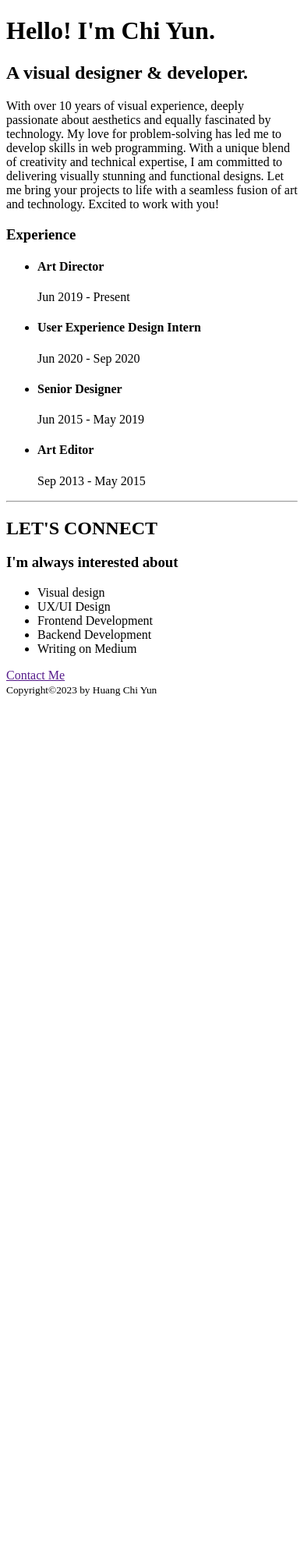
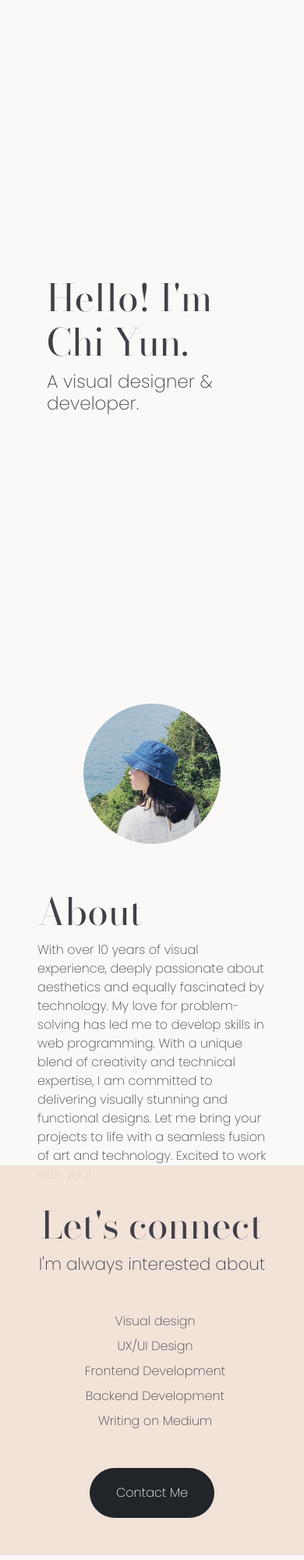
Before and after one commit to Chiyun-H/html-portfolio, a plain HTML site: page index.html in a window 390 px wide. Shown: the top 2000 px of the page at 78% size. Before the commit the page ends 901 px from the top, so only its background shows below. Drawn offline with nearby package versions, Linux system fonts and the light colour scheme.

Commit message:
Add files via upload

```diff
--- a/index.html
+++ b/index.html
@@ -3,48 +3,79 @@
 <head>
     <meta charset="UTF-8">
     <meta name="viewport" content="width=device-width, initial-scale=1.0">
+    <link href="https://cdn.jsdelivr.net/npm/bootstrap@5.3.1/dist/css/bootstrap.min.css" rel="stylesheet" integrity="sha384-4bw+/aepP/YC94hEpVNVgiZdgIC5+VKNBQNGCHeKRQN+PtmoHDEXuppvnDJzQIu9" crossorigin="anonymous">
+    <link rel="stylesheet" href="./style.css">
+    <link rel="preconnect" href="https://fonts.googleapis.com">
+    <link rel="preconnect" href="https://fonts.gstatic.com" crossorigin>
+    <link href="https://fonts.googleapis.com/css2?family=Bodoni+Moda:opsz@6..96&family=Poppins:wght@200&display=swap" rel="stylesheet">
+
     <title>Chi Yun | Visual Designer & Developer</title>
+
 </head>
 <body>
-    <h1>Hello!  I'm Chi Yun. </h1>
-    <h2>A visual designer & developer.</h2>
-        <p>With over 10 years of visual experience, deeply passionate about aesthetics and equally fascinated by technology.
+ <!--header-area-->
+
+ <!--hero-area-->
+    <section class="hero-area">
+        <div class="container hero-container">
+            <h1 class="hero-text hero-area-hello mt-5 mb-2 px-5">Hello!  I'm Chi Yun. </h1>
+            <h3 class="hero-text px-5">A visual designer & developer.</h3>
+
+        </div>
+
+    </section>
+ <!--experience-->
+    <section class="experience-area">
+        <div class="container experience-container">
+            <div class="row align-items-center justify-content-evenly my-5">
+                <img class="avator col-2" src="./images/IMG_2237-head.jpg" alt="profile picture">
+                <div class="col-xl-8 p-5">
+                    <h2 class="experience-title">About</h2>
+                    <p >With over 10 years of visual experience, deeply passionate about aesthetics and equally fascinated by technology.
                     My love for problem-solving has led me to develop skills in web programming.
                     With a unique blend of creativity and technical expertise,
                     I am committed to delivering visually stunning and functional designs.
                     Let me bring your projects to life with a seamless fusion of art and technology.
                     Excited to work with you!
                     </p>
-        <h3>Experience</h3>
-        <ul>
-            <li><h4>Art Director</h4></li>
-            <p>Jun 2019 - Present </p>
-            <li><h4>User Experience Design Intern</h4></li>
-            <p>Jun 2020 - Sep 2020 </p>
-            <li><h4>Senior Designer</h4></li>
-            <p>Jun 2015 - May 2019</p>
-            <li><h4>Art Editor</h4></li>
-            <p>Sep 2013 - May 2015 </p>
+                </div>
 
-        </ul>
+            </div>
 
-    <hr />
+        </div>
 
-    <h2>LET'S CONNECT</h2>
-        <h3>I'm always interested about</h3>
-        <ul>
+    </section>
+ <!--work-area-->
+
+
+<!--contact-->
+    <section class="contact-area ">
+        <div class="container contact-container p-5">
+            <h2 class="contact-title">Let's connect</h2>
+            <h4>I'm always interested about</h4>
+            <ul class="my-5 me-4" style="list-style-type: none;">
                 <li>Visual design</li>
                 <li>UX/UI Design</li>
                 <li>Frontend Development</li>
                 <li>Backend Development</li>
                 <li>Writing on Medium</li>
             </ul>
+            <button type="button" class="btn btn-dark">Contact Me</button>
+
+        </div>
 
 
-    <a href="">Contact Me</a>
+
+    </section>
+
 
     <footer>
+        <div class="container mb-5 text-center">
             <small>Copyright©2023 by Huang Chi Yun</small>
+        </div>
+
     </footer>
+
+    <script src="https://cdn.jsdelivr.net/npm/bootstrap@5.3.1/dist/js/bootstrap.bundle.min.js" integrity="sha384-HwwvtgBNo3bZJJLYd8oVXjrBZt8cqVSpeBNS5n7C8IVInixGAoxmnlMuBnhbgrkm" crossorigin="anonymous"></script>
 </body>
 </html>
--- /dev/null
+++ b/style.css
@@ -0,0 +1,102 @@
+body {
+    background: #fbf9f7;
+    color: #404048;
+    font-family: 'Poppins', sans-serif;
+}
+
+.btn {
+    border-radius: 50px;
+    padding: 8px;
+    width: 160px;
+    height: 64px;
+}
+
+
+/*hero-area*/
+.hero-area {
+    height: 100vh;
+}
+
+.hero-container{
+    display: flex;
+    flex-direction: column;
+    justify-content: center;
+    align-items: flex-start;
+    height: 100vh;
+}
+
+
+.hero-area-hello {
+    font-size: 5rem;
+    font-family: 'Bodoni Moda', serif;
+    font-style: Regular;
+    font-weight: 500;
+}
+
+/*experience*/
+.experience-area{
+    height: 600px;
+}
+.experience-container {
+    display: flex;
+    justify-content: flex-start;
+    height: 600px;
+}
+
+.avator {
+    height: 200px;
+    width: 220px;
+    border-radius: 50%;
+    border: #fbf9f7 solid 10px;
+}
+.experience-title {
+    font-size: 3rem;
+    font-family: 'Bodoni Moda', serif;
+    font-style: Regular;
+    font-weight: 500;
+}
+
+
+/*contact*/
+.contact-area {
+    display: flex;
+    justify-content: flex-start;
+    align-items: center;
+    height: 600px;
+}
+
+.contact-container {
+    text-align: center;
+    background-color: #f1e2d6e6;
+}
+
+.contact-title {
+    font-size: 3rem;
+    font-family: 'Bodoni Moda', serif;
+    font-style: Regular;
+    font-weight: 500;
+}
+
+li {
+    margin-bottom: 8px;
+}
+
+@media(max-width:600px) {
+    .hero-area {
+        height: 100vh;
+    }
+    .hero-container{
+        display: flex;
+        flex-direction: column;
+        justify-content: center;
+        align-items: flex-start;
+        height: 100vh;
+    }
+
+    .hero-area-hello {
+        font-size: 3rem;
+        font-family: 'Bodoni Moda', serif;
+        font-style: Regular;
+        font-weight: 500;
+    }
+}
```
Also changed, not shown: images/IMG_2237-head.jpg (added). Lines whose indentation alone changed are shown as unchanged.
